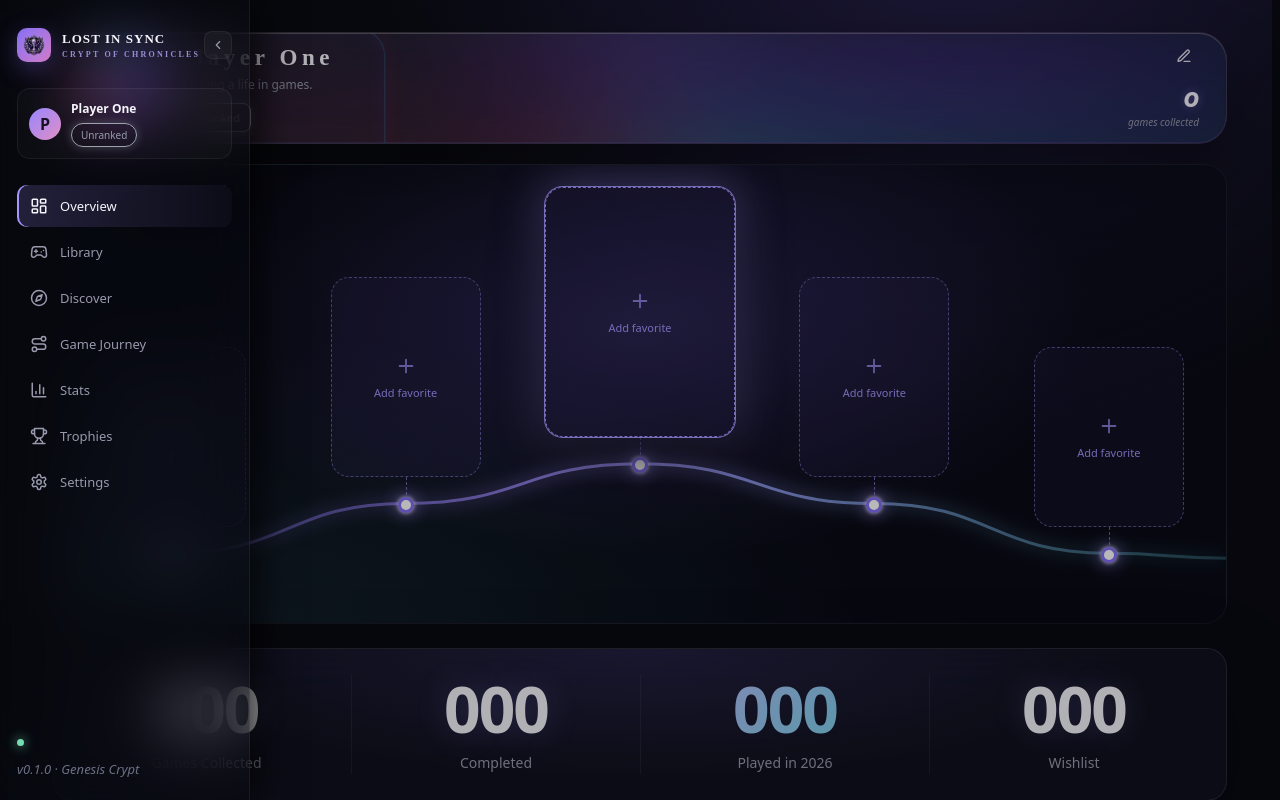
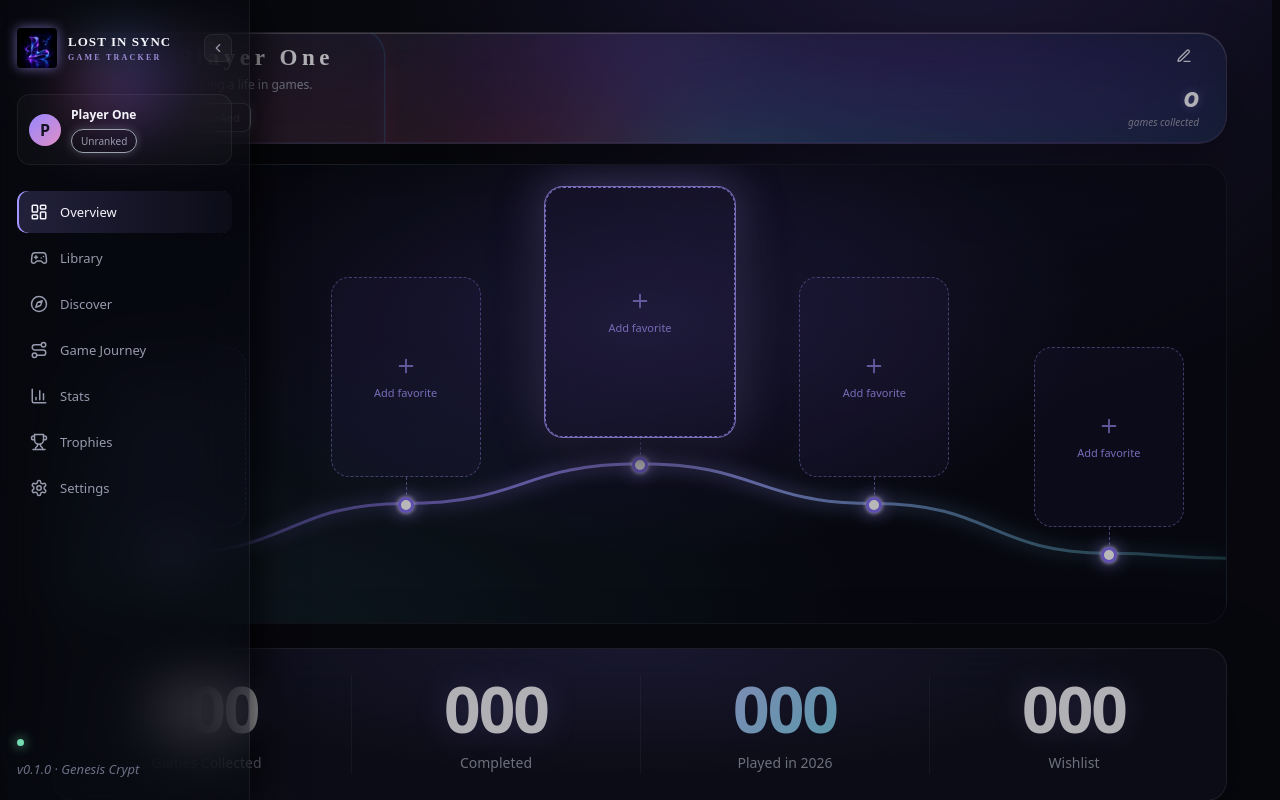
Before and after one commit to synced7x7/lostinsync__, a React (Vite) app: page / in a window 1280 px wide. Both pictures are taken after a click on the button 43 px from the left and 43 px from the top of the page. Shown: the top 800 px of the page. Built offline with nearby package versions, Linux system fonts and the light colour scheme.

Commit message:
logo created and placed

```diff
--- a/src/components/layout.tsx
+++ b/src/components/layout.tsx
@@ -5,7 +5,7 @@ import {
   X,
 } from "lucide-react";
 import type { AppData, View } from "../domain/game";
-import logo from "../images/badges/1.1 Annual Rookie.png";
+import logo from "../images/logo/lostinsynclogosmall.png";
 import { RarityBadge } from "../components/rarity-badge";
 import { navigation } from "./navigation";
 
@@ -77,13 +77,13 @@ function Sidebar({
             title={isOpen ? "Lost in Sync" : "Lost in Sync (Click to expand)"}
             style={{ cursor: !isOpen ? "pointer" : "default" }}
           >
-            <span className="brand-mark">
+            <span>
               <img src={logo} alt="" className="brand-logo" />
             </span>
             {isOpen && (
               <span className="brand-text">
                 LOST IN SYNC
-                <small>CRYPT OF CHRONICLES</small>
+                <small>GAME TRACKER</small>
               </span>
             )}
           </div>
--- a/src/features/overview.css
+++ b/src/features/overview.css
@@ -615,7 +615,7 @@
 @import url("https://fonts.googleapis.com/css2?family=Cinzel+Decorative:wght@700&family=Cinzel:wght@500&display=swap");
 
 /* gothic brand */
-.brand-logo { width: 22px; height: 22px; object-fit: contain; filter: drop-shadow(0 0 6px rgba(164,149,255,.6)) }
+.brand-logo {  height:40px; width:40px; border-radius: 4px; object-fit: contain; filter: drop-shadow(0 0 6px rgba(164,149,255,.6)) }
 .brand-text { font-family: "Cinzel Decorative", serif; letter-spacing: .08em }
 .brand-text small { font-family: "Cinzel", serif; font-size: 8px; letter-spacing: .28em; color: #b9a8ff; opacity: .8 }
 
```
Also changed, not shown: src/images/logo/lostinsynclogolarge.png (added), src/images/logo/lostinsynclogosmall.png (added).
